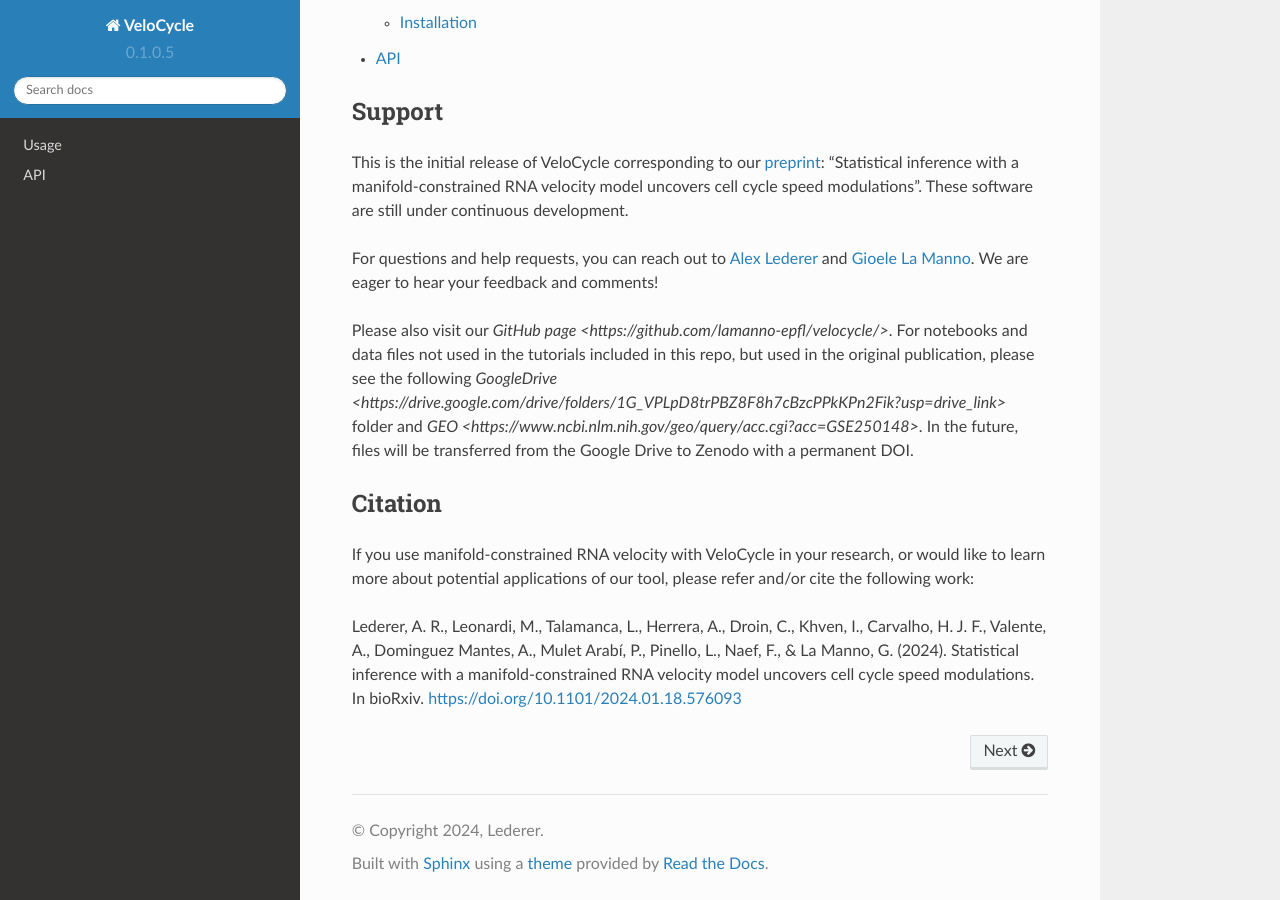
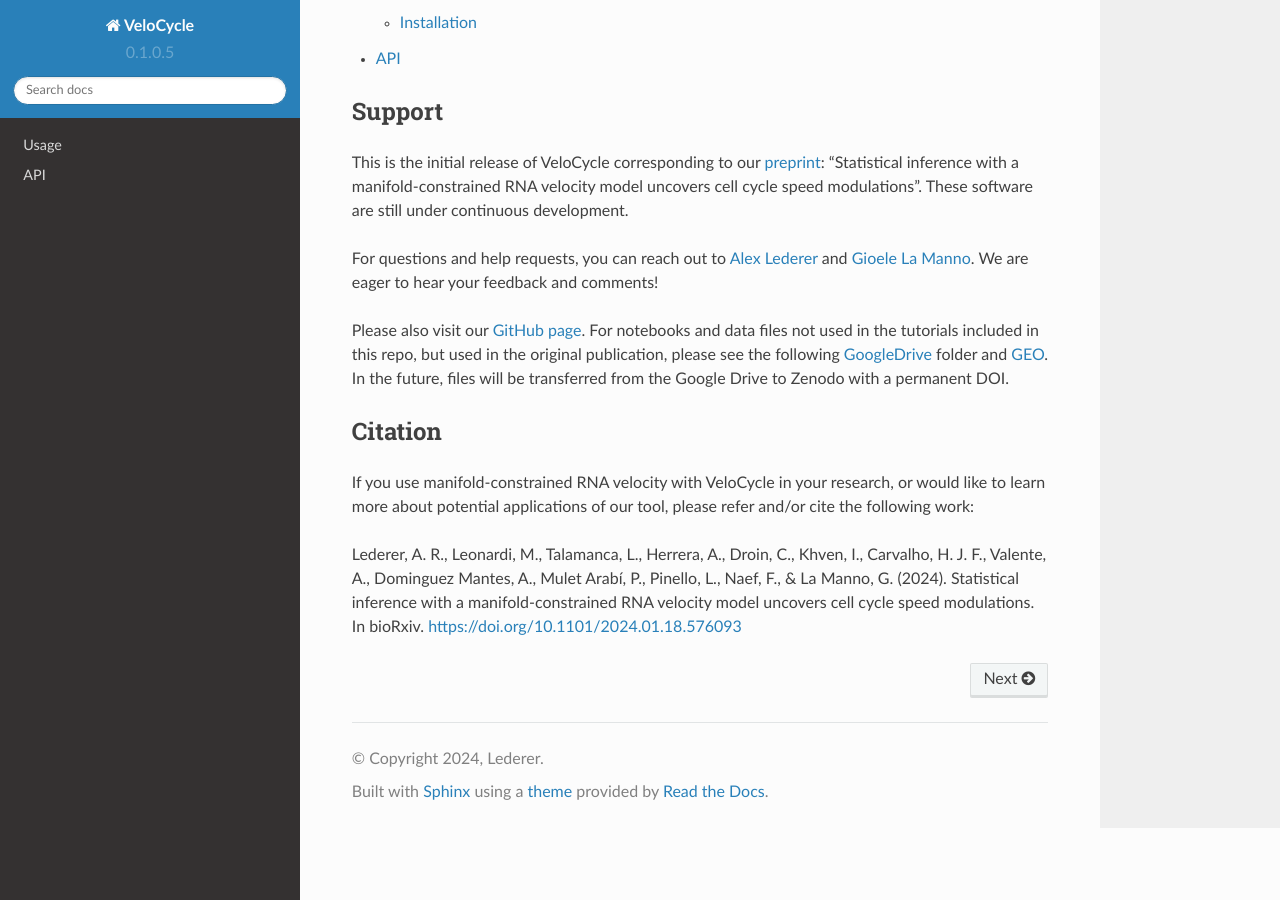
Before and after one commit to lamanno-epfl/velocycle, a Sphinx documentation site: the page built from docs/index.rst, in a window 1280 px wide and 900 px high, scrolled down 1102 px. Built offline with Sphinx 7.4.7 and the Read the Docs theme 2.0.0, drawn with Linux system fonts in a browser that asks for light colours; pages that are not in the unit, such as notebooks, are missing from menus.

Commit message:
link typos

```diff
--- a/docs/index.rst
+++ b/docs/index.rst
@@ -46,7 +46,7 @@ This is the initial release of VeloCycle corresponding to our `preprint <https:/
 
 For questions and help requests, you can reach out to `Alex Lederer <mailto:alex.lederer@epfl.ch>`_ and `Gioele La Manno <mailto:gioele.lamanno@epfl.ch>`_. We are eager to hear your feedback and comments!
 
-Please also visit our `GitHub page <https://github.com/lamanno-epfl/velocycle/>`. For notebooks and data files not used in the tutorials included in this repo, but used in the original publication, please see the following `GoogleDrive <https://drive.google.com/drive/folders/1G_VPLpD8trPBZ8F8h7cBzcPPkKPn2Fik?usp=drive_link>` folder and `GEO <https://www.ncbi.nlm.nih.gov/geo/query/acc.cgi?acc=GSE250148>`. In the future, files will be transferred from the Google Drive to Zenodo with a permanent DOI.
+Please also visit our `GitHub page <https://github.com/lamanno-epfl/velocycle/>`_. For notebooks and data files not used in the tutorials included in this repo, but used in the original publication, please see the following `GoogleDrive <https://drive.google.com/drive/folders/1G_VPLpD8trPBZ8F8h7cBzcPPkKPn2Fik?usp=drive_link>`_ folder and `GEO <https://www.ncbi.nlm.nih.gov/geo/query/acc.cgi?acc=GSE250148>`_. In the future, files will be transferred from the Google Drive to Zenodo with a permanent DOI.
 
 
 Citation
```
